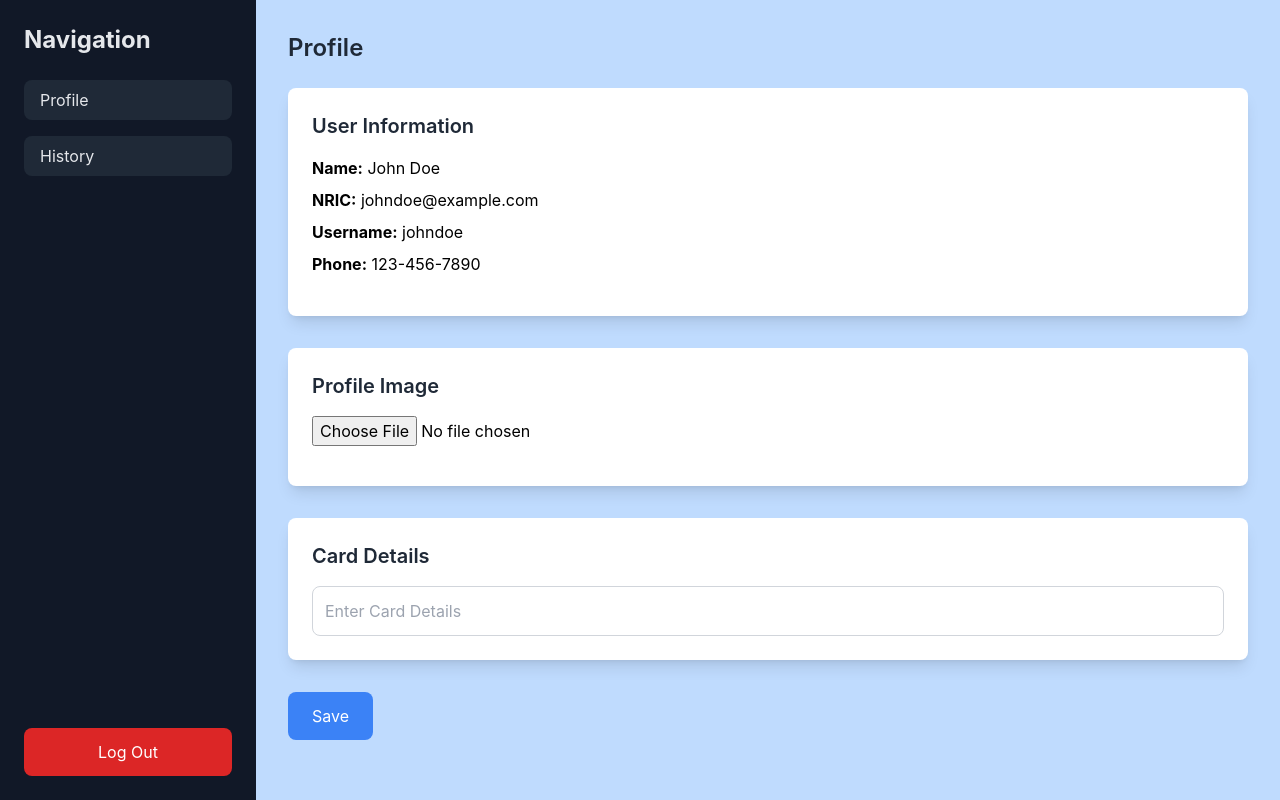
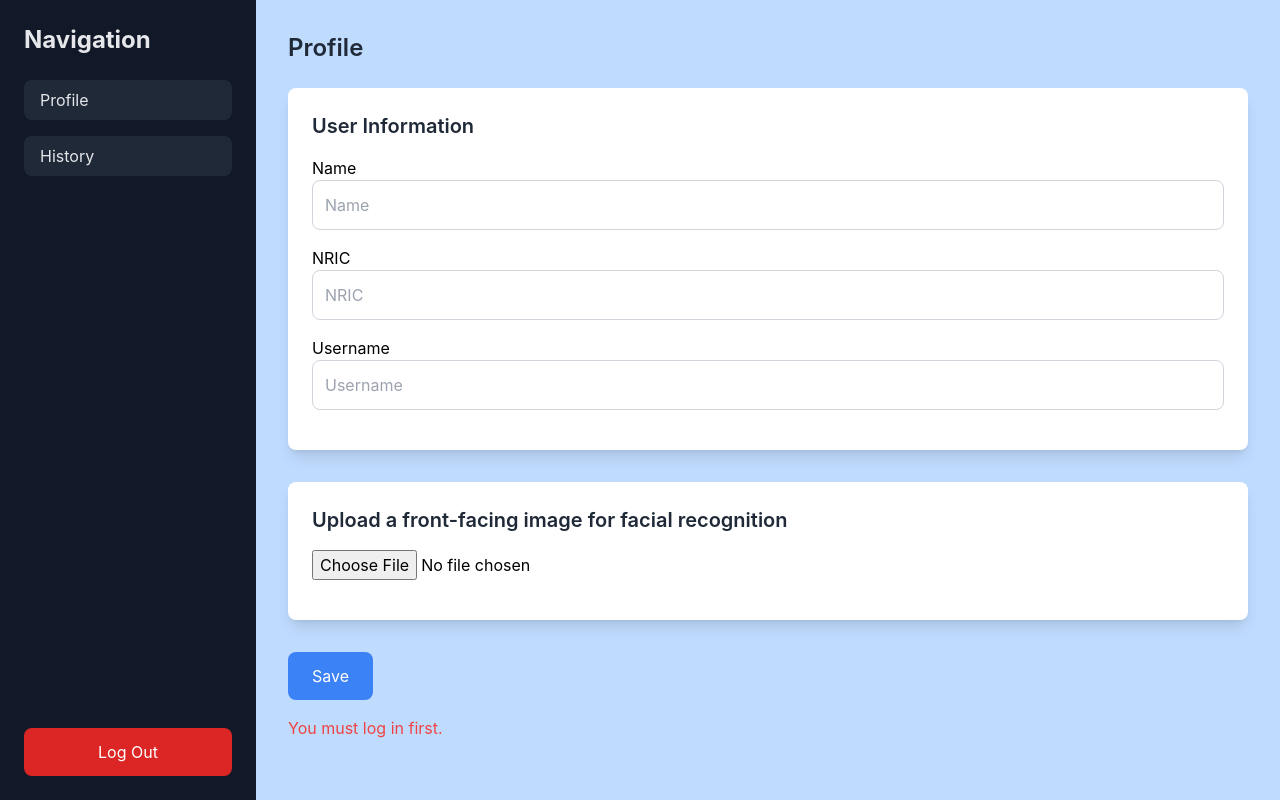
Before and after one commit to JavascriptAddict/CSC3104_Cloud_MRT, a React (Create React App) app in the folder SimplyScan/frontend/: page /profile in a window 1280 px wide. Built offline with nearby package versions, Linux system fonts and the light colour scheme.

Commit message:
update on signup and profile page

```diff
--- a/SimplyScan/frontend/src/pages/LoginPage.js
+++ b/SimplyScan/frontend/src/pages/LoginPage.js
@@ -55,6 +55,9 @@ function LoginPage() {
       }
 
       const data = await response.json();
+      // Store the access token in local storage or state
+      console.log(data);
+      localStorage.setItem('access_token', data.access_token);
       setLoginSuccess(data.message);
 
 
--- a/SimplyScan/frontend/src/pages/ProfilePage.js
+++ b/SimplyScan/frontend/src/pages/ProfilePage.js
@@ -4,47 +4,113 @@ import Sidebar from '../components/Sidebar';
 function ProfilePage() {
   // Initial user info, could be fetched from an API
   const [userInfo, setUserInfo] = useState({
-    name: 'John Doe',
-    nric: 'johndoe@example.com',
-    username: 'johndoe',
-    password: '123-456-7890',
+    name: '',
+    nric: '',
+    username: '',
+    password: '',
   });
 
   const [image, setImage] = useState(null);
-  const [cardDetails, setCardDetails] = useState('');
   const [saveMessage, setSaveMessage] = useState('');
   const [error, setError] = useState('');
 
   useEffect(() => {
-    // Here you can fetch the user data from an API and set the state
-    // Example:
-    // fetch('/api/user-info')
-    //   .then(response => response.json())
-    //   .then(data => setUserInfo(data));
+    const fetchUserInfo = async () => {
+      const token = localStorage.getItem('access_token'); // Retrieve token from local storage
+
+      if (!token) {
+        setError('You must log in first.');
+        return;
+      }
+
+      try {
+        const response = await fetch(`http://localhost/accounts`, {
+          method: 'GET',
+          headers: {
+            'Authorization': `Bearer ${token}`, // Include token in the header
+            'Content-Type': 'application/json',
+          },
+        });
+
+        if (!response.ok) {
+          const errorData = await response.json();
+          throw new Error(errorData.detail || 'Failed to fetch user info.');
+        }
+
+        const data = await response.json();
+        console.log(data);
+        setUserInfo(data.data); // Assuming the data structure matches userInfo state
+      } catch (error) {
+        setError('Error fetching user information: ' + error.message);
+      }
+    };
+
+    fetchUserInfo();
   }, []);
 
   const handleUpload = (e) => {
     const file = e.target.files[0];
     if (file) {
-      setImage(URL.createObjectURL(file));
+      setImage(file);
     }
   };
 
-  const handleSaveProfile = () => {
+  const handleInputChange = (e) => {
+    const { name, value } = e.target;
+    setUserInfo((prevInfo) => ({
+      ...prevInfo,
+      [name]: value,
+    }));
+  };
+
+  const handleSaveProfile = async () => {
     setSaveMessage('');
     setError('');
 
-    if (!image) {
-      setError('Please upload a profile image.');
-      return;
+    const token = localStorage.getItem('access_token'); // Retrieve token from local storage
+
+    // Update user information
+    try {
+      const response = await fetch(`http://localhost/accounts`, {
+        method: 'PUT', // Assuming your API uses PUT for updates
+        headers: {
+          'Authorization': `Bearer ${token}`, // Include token in the header
+          'Content-Type': 'application/json',
+        },
+        body: JSON.stringify(userInfo), // Send updated userInfo
+      });
+
+      if (!response.ok) {
+        const errorData = await response.json();
+        throw new Error(errorData.detail);
+      }
+
+      // If image upload is needed, handle that as well
+      if (image) {
+        const formData = new FormData();
+        formData.append('image', image);
+
+        const uploadResponse = await fetch(`http://localhost/accounts/image/upload`, {
+          method: 'PUT',
+          headers: {
+            'Authorization': `Bearer ${token}`, // Include token in the header
+
+          },
+          body: formData, // Send the form data
+        });
+
+        if (!uploadResponse.ok) {
+          const errorData = await uploadResponse.json();
+          throw new Error(errorData.detail);
+        }
+      }
+
+      const data = await response.json();
+      console.log(data);
+      setSaveMessage('Profile saved successfully!'); // Show success message
+    } catch (error) {
+      setError('Error saving profile: ' + error.message);
     }
-    if (!cardDetails) {
-      setError('Please enter your card details.');
-      return;
-    }
-
-    // Mock save logic
-    setSaveMessage('Profile saved successfully!');
   };
 
   return (
@@ -59,35 +125,47 @@ function ProfilePage() {
         {/* User Information */}
         <div className="mb-8 p-6 bg-white rounded-lg shadow-lg">
           <h2 className="text-xl font-semibold text-gray-800 mb-4">User Information</h2>
-          <p className="mb-2"><strong>Name:</strong> {userInfo.name}</p>
-          <p className="mb-2"><strong>NRIC:</strong> {userInfo.nric}</p>
-          <p className="mb-2"><strong>Username:</strong> {userInfo.username}</p>
-          <p className="mb-4"><strong>Phone:</strong> {userInfo.password}</p>
+          <div>Name</div>
+          <input
+            type="text"
+            name="name"
+            placeholder="Name"
+            value={userInfo.name}
+            onChange={handleInputChange}
+            className="block w-full p-3 border border-gray-300 rounded-lg mb-4"
+          />
+          <div>NRIC</div>
+          <input
+            type="text"
+            name="nric"
+            placeholder="NRIC"
+            value={userInfo.nric}
+            onChange={handleInputChange}
+            className="block w-full p-3 border border-gray-300 rounded-lg mb-4"
+          />
+          <div>Username</div>
+          <input
+            type="text"
+            name="username"
+            placeholder="Username"
+            value={userInfo.username}
+            onChange={handleInputChange}
+            className="block w-full p-3 border border-gray-300 rounded-lg mb-4"
+          />
+
         </div>
 
         {/* Profile Image Upload */}
         <div className="mb-8 p-6 bg-white rounded-lg shadow-lg">
-          <h2 className="text-xl font-semibold text-gray-800 mb-4">Profile Image</h2>
+          <h2 className="text-xl font-semibold text-gray-800 mb-4">Upload a front-facing image for facial recognition</h2>
           <input type="file" onChange={handleUpload} className="block mb-4" />
           {image && (
             <img
-              src={image}
+              src={URL.createObjectURL(image)} // Show preview of uploaded image
               alt="Uploaded Profile"
               className="h-32 w-32 rounded-full object-cover mb-4"
             />
           )}
-        </div>
-
-        {/* Card Details */}
-        <div className="mb-8 p-6 bg-white rounded-lg shadow-lg">
-          <h2 className="text-xl font-semibold text-gray-800 mb-4">Card Details</h2>
-          <input
-            type="text"
-            placeholder="Enter Card Details"
-            value={cardDetails}
-            onChange={(e) => setCardDetails(e.target.value)}
-            className="block w-full p-3 border border-gray-300 rounded-lg focus:outline-none focus:ring-2 focus:ring-blue-500"
-          />
         </div>
 
         {/* Save Button */}
--- a/SimplyScan/frontend/src/pages/SignUpPage.js
+++ b/SimplyScan/frontend/src/pages/SignUpPage.js
@@ -23,7 +23,7 @@ function SignUpPage() {
   const handleImageUpload = (e) => {
     const file = e.target.files[0];
     if (file) {
-      setImage(URL.createObjectURL(file));
+      setImage(file);
     }
   };
 
@@ -38,26 +38,35 @@ function SignUpPage() {
       setError('Please fill in all the fields.');
       return;
     }
-    if (!image) {
+    const profile_image = image;
+    if (!profile_image) {
       setError('Please upload a profile image.');
       return;
     }
 
-    var newForm = {
+
+
+    /* var newForm = {
       "name": name,
       "nric": nric,
       "username": username,
       "password": password,
-    }
+    } */
+
+    var formData = new FormData();
+    formData.append('name', name);
+    formData.append('nric', nric);
+    formData.append('username', username);
+    formData.append('password', password);
+    formData.append('image', profile_image);
 
 
     try {
-      const response = await fetch('http://localhost/accounts/create', {
+      const response = await fetch(`http://localhost/accounts/create?name=${name}&nric=${nric}&username=${username}&password=${password}`, {
           method: 'POST',
-          body: JSON.stringify(newForm),
-          headers: {
-              'Content-Type': 'application/json',
-          },
+          body: formData,
+
+
       });
 
       if (!response.ok) {
@@ -68,9 +77,9 @@ function SignUpPage() {
       setSuccessMessage(data.message);
 
       // Redirect or handle success
-      setTimeout(() => {
-          navigate('/profile');
-      }, 1500);
+
+      navigate('/');
+
     } catch (error) {
         setError('Sign up failed: ' + error.message);
     }
@@ -124,7 +133,7 @@ function SignUpPage() {
         {image && (
           <div className="mb-4">
             <img
-              src={image}
+              src={URL.createObjectURL(image)}
               alt="Uploaded Profile"
               className="h-32 w-32 rounded-full object-cover"
             />
```
